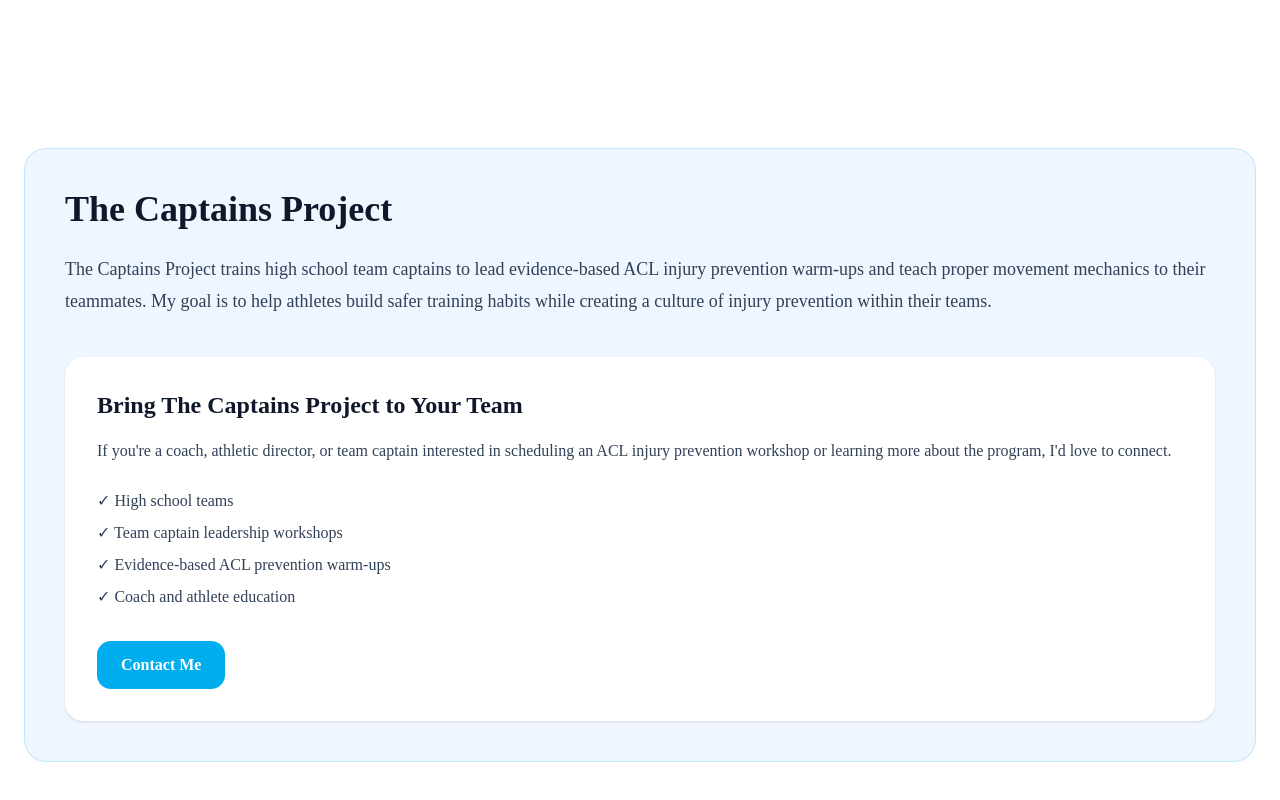
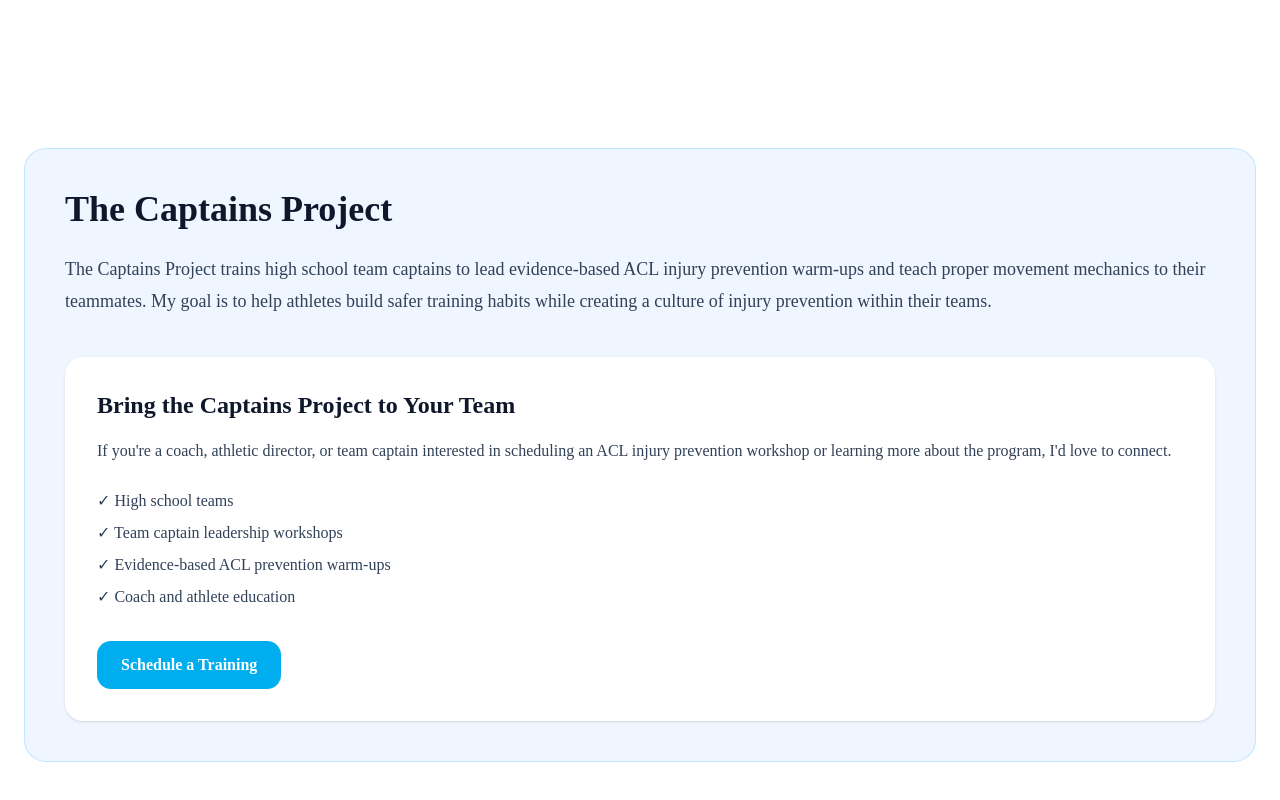
Before and after one commit to mayaclanfer-ctrl/female-athlete-hub, a Next.js app: page /about in a window 1280 px wide. Shown: the part 2122-2922 px from the top of the page. Built offline with nearby package versions, Linux system fonts and the light colour scheme.

Commit message:
Link Captains Project to training page

```diff
--- a/components/about/CaptainsProject.tsx
+++ b/components/about/CaptainsProject.tsx
@@ -1,9 +1,9 @@
+import Link from "next/link";
+
 export default function CaptainsProject() {
   return (
     <section className="py-20">
-
       <div className="rounded-3xl border border-[#00AEEF]/20 bg-blue-50 p-10">
-
         <h2 className="text-4xl font-bold text-slate-900">
           The Captains Project
         </h2>
@@ -17,12 +17,11 @@ export default function CaptainsProject() {
         </p>
 
         <div className="mt-10 rounded-2xl bg-white p-8 shadow-sm">
-
           <h3 className="text-2xl font-bold text-slate-900">
-            Bring The Captains Project to Your Team
+            Bring the Captains Project to Your Team
           </h3>
 
-          <p className="mt-4 text-slate-700 leading-7">
+          <p className="mt-4 leading-7 text-slate-700">
             If you're a coach, athletic director, or team captain interested in
             scheduling an ACL injury prevention workshop or learning more about
             the program, I'd love to connect.
@@ -35,17 +34,14 @@ export default function CaptainsProject() {
             <li>✓ Coach and athlete education</li>
           </ul>
 
-          <a
-            href="mailto:mayaclanfer@gmail.com?subject=The Captains Project"
+          <Link
+            href="/training"
             className="mt-8 inline-flex rounded-xl bg-[#00AEEF] px-6 py-3 font-semibold text-white transition hover:bg-sky-600"
           >
-            Contact Me
-          </a>
-
+            Schedule a Training
+          </Link>
         </div>
-
       </div>
-
     </section>
   );
 }
```
